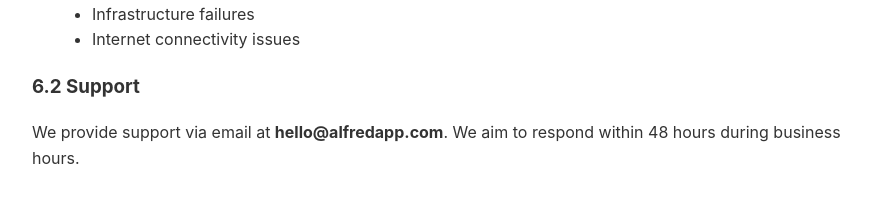
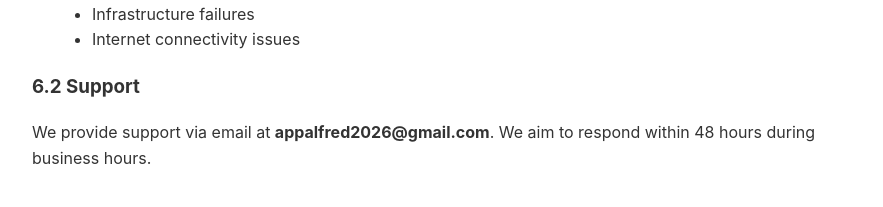
Before and after one commit to CibranLopez/alfredapp.github.io, a plain HTML site: page legal/terms_of_service.html in a window 1280 px wide. Shown: the part 1866-2073 px from the top of the page, without its empty margins (198-1081 px from the left). Drawn offline with Linux system fonts and the light colour scheme.

Commit message:
Update terms_of_service.html

```diff
--- a/legal/terms_of_service.html
+++ b/legal/terms_of_service.html
@@ -125,7 +125,7 @@
         </ul>
 
         <h3>6.2 Support</h3>
-        <p>We provide support via email at <strong>hello@alfredapp.com</strong>. We aim to respond within 48 hours during business hours.</p>
+        <p>We provide support via email at <strong>appalfred2026@gmail.com</strong>. We aim to respond within 48 hours during business hours.</p>
 
         <h2>7. Limitations of Liability</h2>
         <div class="important">
```
